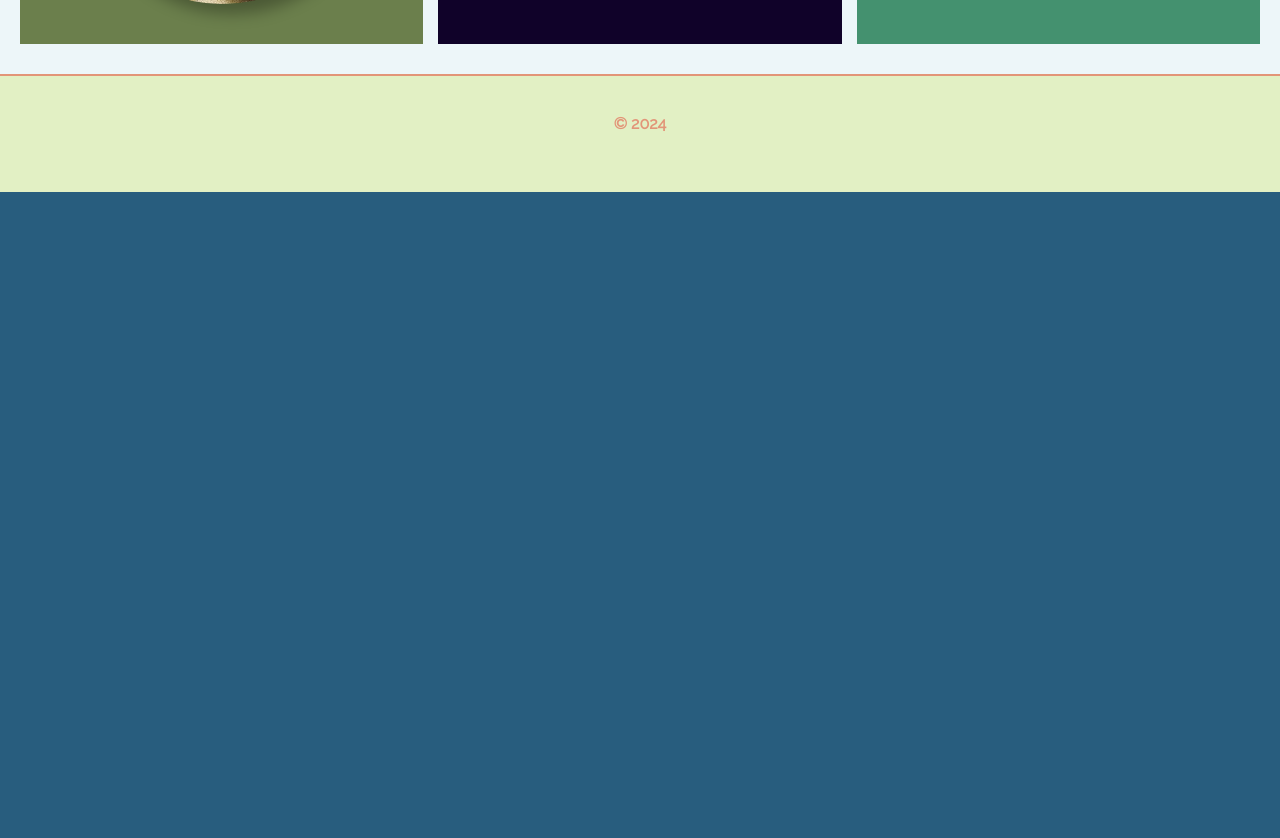
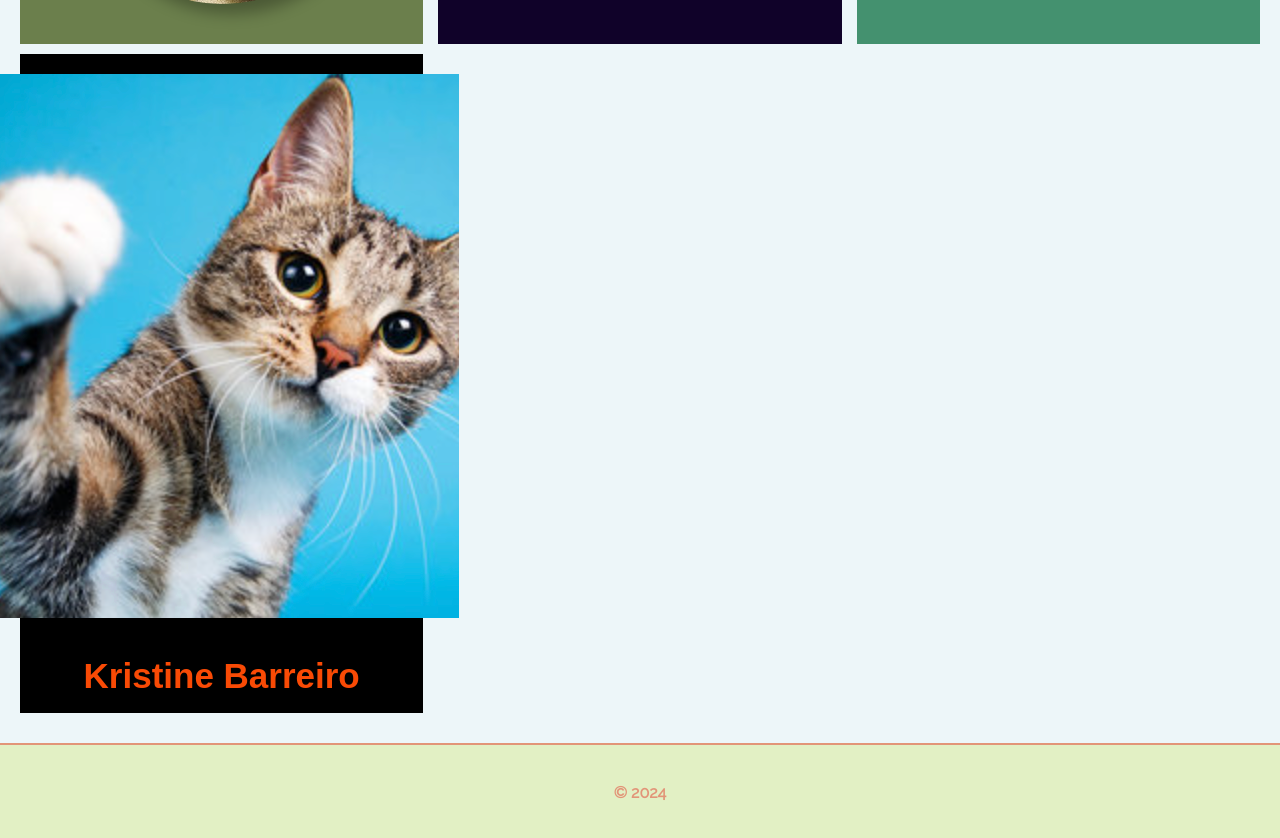
Before and after one commit to zainmalik1187/INM420-Assignment-Summer24, a website: page public/index.html in a window 1280 px wide. Shown: the part 899-1737 px from the top of the page. Before the commit the page ends 1091 px from the top, so only its background shows below. Drawn offline with nearby package versions, Linux system fonts and the light colour scheme; files whose address does not match are found by name; a web font is replaced by a local one.

Commit message:
Kristine's commit

```diff
--- a/public/assets/css/style.css
+++ b/public/assets/css/style.css
@@ -215,6 +215,33 @@ footer {
     color: #80b9c8;
 }
 
+/* Kristine's CSS */
+.kitch {
+    display: flex;
+    flex-direction: column;
+    align-items: center;
+    background-color: black;
+    padding: 20px;
+}
+
+.kitchimg {
+    width: 3%;
+    /* border-radius: 50%; */
+    border: 5px solid #ff00e6;
+}
+
+.kitch h1 {
+    font-family: "Lexend", sans-serif;
+    font-size: 35px;
+    font-weight: 800;
+    color: #f94a05;
+    padding-top: 40px;
+}
+
+.kitch:hover img {
+    filter: drop-shadow(0 0 0.5rem orange);
+}
+
 @media (min-width: 650px) {
     main {
         display: flex;
--- a/public/index.html
+++ b/public/index.html
@@ -67,6 +67,12 @@
             <img src="assets/images/ThaoTrinh.png" alt="Thao-img" id="thaoimg">
             <h1>Thao Trinh</h1>
         </div>
+
+        <!-- Kristine Barreiro's Branch -->
+        <div class="kitch">
+            <img src="assets/images/Kristine.png" alt="Kitch's image" id="kitchimg">
+            <h1>Kristine Barreiro</h1>
+        </div>
     </main>
 
     <footer>
```
Also changed, not shown: public/assets/images/Kristine.png (added), 4 other files.
